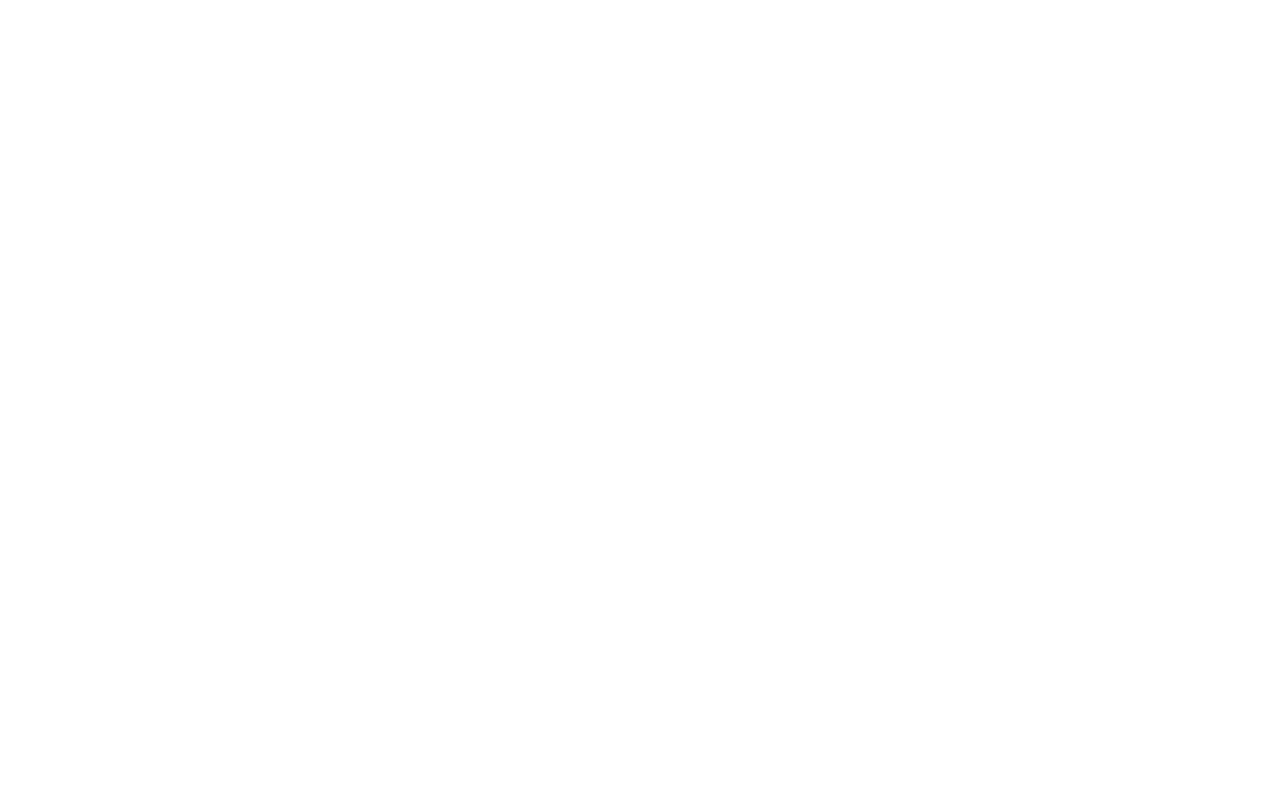
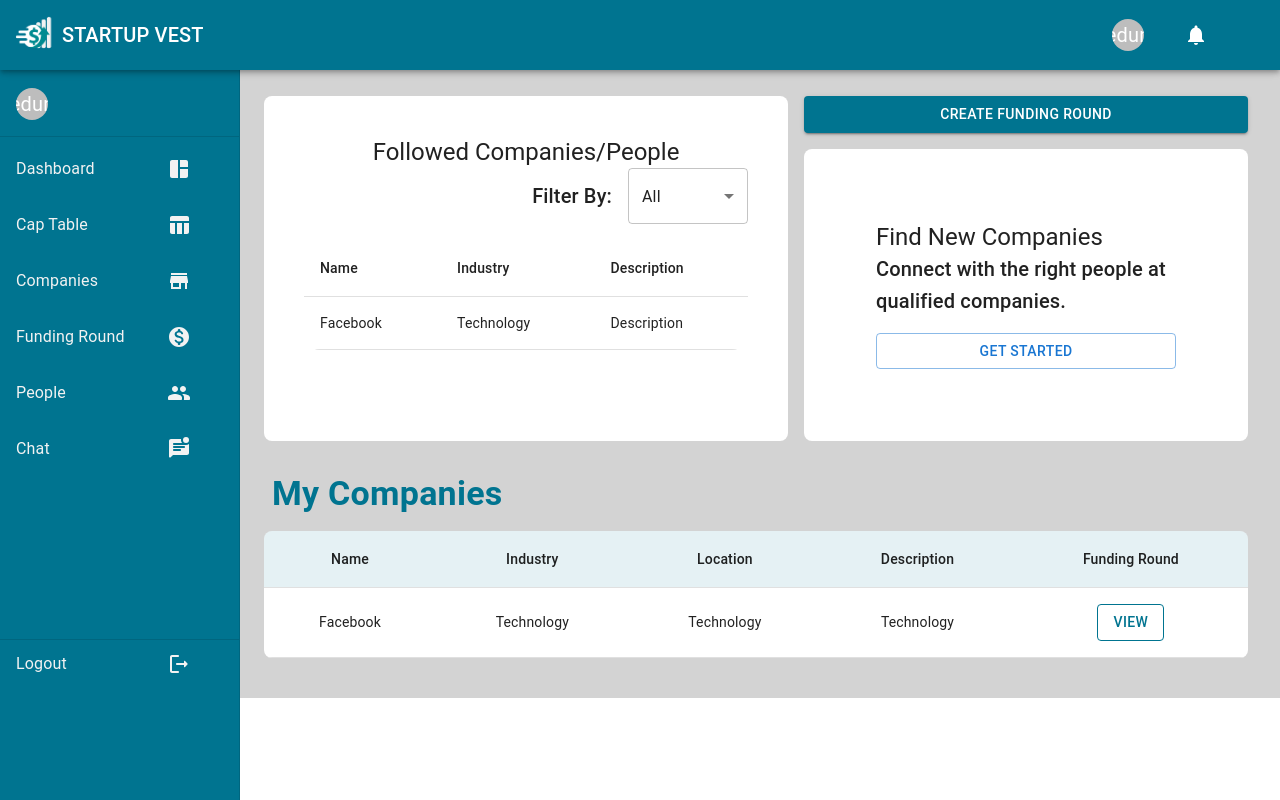
Before and after one commit to XenoviaaaFritzyyy/StartUp-Vest-Front, a React (Create React App) app: page /userdashboard in a window 1280 px wide. Before the commit this address had no page. Built offline with nearby package versions, Linux system fonts and the light colour scheme; no server answers.

Commit message:
Updated na merge nang kay Hazelyn

```diff
--- a/package.json
+++ b/package.json
@@ -5,6 +5,9 @@
   "dependencies": {
     "@emotion/react": "^11.11.4",
     "@emotion/styled": "^11.11.5",
+    "@fortawesome/fontawesome-svg-core": "^6.5.2",
+    "@fortawesome/free-solid-svg-icons": "^6.5.2",
+    "@fortawesome/react-fontawesome": "^0.2.0",
     "@mui/icons-material": "^5.15.14",
     "@mui/material": "^5.15.14",
     "@testing-library/jest-dom": "^5.17.0",
@@ -13,6 +16,7 @@
     "axios": "^1.6.8",
     "react": "^18.2.0",
     "react-dom": "^18.2.0",
+    "react-router-dom": "^6.22.3",
     "react-scripts": "^5.0.1",
     "web-vitals": "^2.1.4"
   },
--- a/src/App.js
+++ b/src/App.js
@@ -11,14 +11,15 @@
 import People from './Components/People';
 import CapTable from './Components/CapTable';
 import CreateBusinessProfile from './Form/CreateBusinessProfile';
+import UserDashboard from './Dashboard/UserDashboard';
 
 function App() {
   return (
     <Router>
+      <Routes>
+        <Route path="/" element={<Login />} />
+        <Route path="/signup" element={<Signup />} />
 
-        <Routes>
-          <Route path="/login" element={<Login />} />
-          <Route path="/signup" element={<Signup />} />
         <Route path="/profile" element={<Profile />} />
         <Route path="/companies" element={<Companies />} />
         <Route path="/startupview" element={<StartUpView />} />
@@ -27,8 +28,9 @@
         <Route path="/fundinground" element={<FundingRound />} />
         <Route path="/people" element={<People />} />
         <Route path="/captable" element={<CapTable />} />
+        <Route path="/userdashboard" element={<UserDashboard />} />
+
       </Routes>
-
     </Router>
   );
 }
--- a/src/Components/Profile.js
+++ b/src/Components/Profile.js
@@ -1,8 +1,7 @@
 import { useState, useEffect } from 'react';
 import Navbar from "../Navbar/Navbar";
 import CreateBusinessProfile from '../Form/CreateBusinessProfile';
-import { Box, Typography, Toolbar, TextField, Avatar, Button, Select, MenuItem, Grid, DialogActions } from '@mui/material';
-import CreateFundingRound from '../Form/CreateFundingRound';
+import { Box, Typography, Toolbar, TextField, Avatar, Button, Select, MenuItem, Grid, DialogActions, Table, TableBody, TableCell, TableContainer, TableHead, TableRow, } from '@mui/material';
 import axios from 'axios';
 
 const drawerWidth = 240;
@@ -17,7 +16,6 @@
 
     const [isEditable, setIsEditable] = useState(false);
     const [openCreateBusinessProfile, setCreateBusinessProfile] = useState(false);
-    const [openCreateFundingRound, setCreateFundingRound] = useState(false);
 
     // Fetch user data when the component mounts.
     useEffect(() => {
@@ -66,14 +64,6 @@
 
     const handleCloseBusinessProfile = () => {
         setCreateBusinessProfile(false);
-    };
-
-    const handleOpenFundingRound = () => {
-        setCreateFundingRound(true);
-    };
-
-    const handleCloseFundingRound = () => {
-        setCreateFundingRound(false);
     };
 
     return (
@@ -138,37 +128,76 @@
                                     </Select>
                                 </Grid>
 
+                                <Grid container justifyContent="flex-end">
                                     <Grid item>
-                                    <Button variant="contained"
-                                        sx={{ ml: 74, mt: 2, width: 150,background: 'rgba(0, 116, 144, 1)', '&:hover': { boxShadow: '0 0 10px rgba(0,0,0,0.5)', backgroundColor: 'rgba(0, 116, 144, 1)' } }} onClick={handleEditClick}>
+                                        <Button
+                                            variant="contained"
+                                            sx={{ mt: 3, width: 150, background: 'rgba(0, 116, 144, 1)', '&:hover': { boxShadow: '0 0 10px rgba(0,0,0,0.5)', backgroundColor: 'rgba(0, 116, 144, 1)' } }}
+                                            onClick={handleEditClick}>
                                             {isEditable ? 'Save Changes' : 'Edit Profile'}
                                         </Button>
                                     </Grid>
                                 </Grid>
                             </Grid>
                         </Grid>
+                    </Grid>
                 </Box>
 
-                <Box component="main" sx={{ background: '#F2F2F2', mr: 5, borderRadius: 2, ml: 8, mt: 2, pb: 3, pt: 3, pl:6.5, pr: 6.5,  display: 'flex', alignItems: 'center' }}>
-                    <Avatar src="/images/business.png" sx={{ marginRight: 2, width: 100, height: 100, border: '3px rgba(0, 116, 144, 1) solid' }}>H</Avatar>
+                <Box component="main" sx={{ display: 'flex', flexDirection: 'column', mt: 3 }}>
+                    <Typography variant="h4" sx={{ pl: 8, color: 'rgba(0, 116, 144, 1)', fontWeight: 'bold' }}>
+                        Create Business Profile
+                    </Typography>
+
+                    <Box sx={{ background: '#F2F2F2', mr: 5, borderRadius: 2, ml: 8, mt: 3, pb: 3, pt: 3, pl: 6.5, pr: 6.5, display: 'flex', alignItems: 'center' }}>
+                        <Avatar src="/images/business.png" sx={{ mr: 2, width: 100, height: 100, border: '3px rgba(0, 116, 144, 1) solid' }}>H</Avatar>
                         <Typography variant="h6" sx={{ flex: 1, color: '#414a4c', fontWeight: '500', marginRight: 2 }}>
                             Establishing a business profile lends credibility to your venture. Don’t wait, enhance your business’s trustworthiness by creating your profile today!
                         </Typography>
 
                         <Button variant="contained" sx={{ background: 'rgba(0, 116, 144, 1)', '&:hover': { boxShadow: '0 0 10px rgba(0,0,0,0.5)', backgroundColor: 'rgba(0, 116, 144, 1)' }}} onClick={handleOpenBusinessProfile}>
-                        Create Business Profile
+                            Create
                         </Button>
                     </Box>
+                </Box>
 
-                <Box component="main" sx={{ background: '#F2F2F2', mr: 5, borderRadius: 2, ml: 8, mt: 2, pb: 3, pt: 3, pl:6.5, pr: 6.5,  display: 'flex', alignItems: 'center' }}>
-                    <Avatar src="/images/funding.jpg" sx={{ marginRight: 2, width: 100, height: 100, border: '3px rgba(0, 116, 144, 1) solid' }}></Avatar>
-                    <Typography variant="h6" sx={{ flex: 1, color: '#414a4c', fontWeight: '500', marginRight: 2 }}>
-                        Starting a funding event secures vital support for startups, driving growth <br/>and innovation.
+                <Box component="main" sx={{ display: 'flex', flexDirection: 'column', mt: 3 }}>
+                    <Typography variant="h4" sx={{ pl: 8, color: 'rgba(0, 116, 144, 1)', fontWeight: 'bold' }}>
+                        Business Profile Information
                         </Typography>
 
-                    <Button variant="contained" onClick={handleOpenFundingRound} sx={{ background: 'rgba(0, 116, 144, 1)', width: 235, '&:hover': { boxShadow: '0 0 10px rgba(0,0,0,0.5)', backgroundColor: 'rgba(0, 116, 144, 1)'}}} >
-                        Create Funding Event
-                    </Button>
+                    <Box sx={{ mr: 5, borderRadius: 2, ml: 8, mt: 3}}>
+                    <TableContainer>
+                    <Table>
+                        <TableHead sx={{ backgroundColor: 'rgba(0, 116, 144, 0.1)'}}>
+                            <TableRow>
+                                <TableCell sx={{ textAlign: 'center' }}>
+                                    <Typography variant="subtitle1" sx={{ fontWeight: 'bold' }}>Type</Typography>
+                                </TableCell>
+                                <TableCell sx={{ textAlign: 'center' }}>
+                                    <Typography variant="subtitle1" sx={{ fontWeight: 'bold' }}>Name</Typography>
+                                </TableCell>
+                                <TableCell sx={{ textAlign: 'center' }}>
+                                    <Typography variant="subtitle1" sx={{ fontWeight: 'bold' }}>Industry</Typography>
+                                </TableCell>
+                                <TableCell sx={{ textAlign: 'center' }}>
+                                    <Typography variant="subtitle1" sx={{ fontWeight: 'bold' }}>Action</Typography>
+                                </TableCell>
+                            </TableRow>
+                        </TableHead>
+
+                        <TableBody>
+                            <TableRow>
+                                <TableCell sx={{ textAlign: 'center' }}>Investor</TableCell>
+                                <TableCell sx={{ textAlign: 'center' }}>Hazelyn</TableCell>
+                                <TableCell sx={{ textAlign: 'center' }}>Technology</TableCell>
+                                <TableCell sx={{ textAlign: 'center' }}>
+                                    <Button variant="outlined" sx={{ color: 'rgba(0, 116, 144, 1)', borderColor: 'rgba(0, 116, 144, 1)' }}>View</Button>
+                                </TableCell>
+                            </TableRow>
+                        </TableBody>
+                    </Table>
+                    </TableContainer>
+                </Box>
                 </Box>
             </Box>
 
@@ -205,47 +234,7 @@
 
                             {/* <Button variant="contained" sx={{ background: 'rgba(0, 116, 144, 1)', '&:hover': { boxShadow: '0 0 10px rgba(0,0,0,0.5)', backgroundColor: 'rgba(0, 116, 144, 1)' }}}>
                                 Create Profile
-                            </Button> */}
-                        </Box>
-                    </DialogActions>
-                    </Box>
-                </Box>
-            )}
-
-            {/* Custom Full Page Dialog for Creating Funding Round */}
-                {openCreateFundingRound && (
-                    <Box
-                        sx={{
-                            position: 'fixed',
-                            top: 0,
-                            left: 0,
-                            width: '100%',
-                            height: '100%',
-                            zIndex: 1300,
-                            backgroundColor: 'rgba(0, 0, 0, 0.5)',
-                            display: 'flex',
-                            justifyContent: 'center',
-                            alignItems: 'center'}}>
-
-                    <Box
-                        sx={{
-                            background: '#F2F2F2',
-                            maxidth: '100%',
-                            maxHeight: '90%',
-                            overflowY: 'auto',
-                            boxShadow: '0 0 20px rgba(0, 0, 0, 0.5)'}}>
-
-                        <CreateFundingRound />
-
-                    <DialogActions>
-                        <Box sx={{ display: 'flex', mt: 1, mb: 1,mr: 5}}>
-                            <Button variant="text" sx={{ mr: 2 , color: 'rgba(0, 116, 144, 1)'}} onClick={handleCloseFundingRound}>
-                                Cancel
-                            </Button>
-
-                            <Button variant="contained" sx={{ background: 'rgba(0, 116, 144, 1)', '&:hover': { boxShadow: '0 0 10px rgba(0,0,0,0.5)', backgroundColor: 'rgba(0, 116, 144, 1)' }}}>
-                                Create Funding Round
-                            </Button>
+                        </Button>*/}
                         </Box>
                     </DialogActions>
                     </Box>
--- a/src/Components/Signup.js
+++ b/src/Components/Signup.js
@@ -85,7 +85,7 @@
                             <button type="submit" className="signup-button">Sign Up</button>
 
                         <div className="login">
-                            <label>Already have an account? <Link to="/login" className="clickable">Sign In</Link></label>
+                            <label>Already have an account? <Link to="/" className="clickable">Sign In</Link></label>
                         </div>
                     </div>
                 </div>
--- /dev/null
+++ b/src/Dashboard/UserDashboard.js
@@ -0,0 +1,163 @@
+import { useState } from 'react';
+import Navbar from "../Navbar/Navbar";
+import { Box, Typography, Toolbar, Button, Select, MenuItem, Grid, Table, TableBody, TableCell, TableContainer, TableHead, TableRow, DialogActions } from '@mui/material';
+import { Link, useNavigate } from 'react-router-dom';
+
+
+import CreateFundingRound from '../Form/CreateFundingRound';
+
+const drawerWidth = 240;
+
+function UserDashboard() {
+    const [openCreateFundingRound, setOpenCreateFundingRound] = useState(false);
+
+    const handleOpenFundingRound = () => {
+        setOpenCreateFundingRound(true);
+    };
+
+    const handleCloseFundingRound = () => {
+        setOpenCreateFundingRound(false);
+    };
+
+    return (
+        <>
+            <Navbar />
+            <Toolbar />
+
+            <Box component="main" sx={{ display: 'flex', flexGrow: 1, p: 4, paddingLeft: `${drawerWidth}px`, width: '100%', overflowX: 'hidden', backgroundColor: '#D3D3D3' }}>
+                {/* Left Box */}
+                <Box sx={{ flex: 1, background: 'white', display: 'flex', alignItems: 'center', flexDirection: 'column', ml: 3, borderRadius: 2, p: 5 }}>
+                    <Typography variant="h5">Followed Companies/People</Typography>
+
+                    <Grid container alignItems="center" justifyContent="flex-end" spacing={2}>
+                        <Grid item>
+                            <Typography variant="h6">Filter By:</Typography>
+                        </Grid>
+                        <Grid item>
+                            <Select defaultValue="All" variant="outlined" sx={{ minWidth: 120 }}> {/* Adjust the minWidth to your desired width */}
+                                <MenuItem value="All">All</MenuItem>
+                                <MenuItem value="Startup">Startup</MenuItem>
+                                <MenuItem value="Investor">Investor</MenuItem>
+                            </Select>
+                        </Grid>
+                    </Grid>
+                    <TableContainer component={Box} sx={{ mt: 2, backgroundColor: 'white', borderRadius: 4 }}>
+                        <Table>
+                            <TableHead>
+                                <TableRow>
+                                    <TableCell>Name</TableCell>
+                                    <TableCell>Industry</TableCell>
+                                    <TableCell>Description</TableCell>
+                                </TableRow>
+                            </TableHead>
+                            <TableBody>
+                                <TableRow>
+                                    <TableCell>Facebook</TableCell>
+                                    <TableCell>Technology</TableCell>
+                                    <TableCell>Description</TableCell>
+                                </TableRow>
+                            </TableBody>
+                        </Table>
+                    </TableContainer>
+                </Box>
+
+                {/* Right Boxes */}
+                <Box sx={{ flex: 1, display: 'flex', flexDirection: 'column', justifyContent: 'space-between', paddingLeft: 2 }}>
+                    {/* Box for Create Funding Round Button */}
+                    <Box sx={{ borderRadius: 4, mb: 2 }}>
+                        <Button variant="contained" sx={{ background: 'rgba(0, 116, 144, 1)', '&:hover': { backgroundColor: 'rgba(0, 116, 144, 0.8)' }, color: '#fff' }} fullWidth onClick={handleOpenFundingRound}>
+                            Create Funding Round
+                        </Button>
+                    </Box>
+
+                    {/* Box for Find New Companies Button */}
+                    <Box sx={{ background: 'white', p: 9, borderRadius: 2 }}>
+                        <Typography variant="h5">Find New Companies</Typography>
+                        <Typography variant="h6">Connect with the right people at qualified companies.</Typography>
+
+                        <Box sx={{ mt: 2 }}>
+                            {/* Wrap the button with Link */}
+                            <Button variant="outlined" fullWidth component={Link} to="/companies">
+                                Get Started
+                            </Button>
+                        </Box>
+                    </Box>
+                </Box>
+            </Box>
+
+            {/* Table */}
+            <Box sx={{ display: 'flex', flexDirection: 'column', flexGrow: 1, pr: 7, pb: 5, pl: `${drawerWidth}px`, width: '100%', overflowX: 'hidden', backgroundColor: '#D3D3D3' }}>
+                <Typography variant="h4" sx={{ pl: 4, color: 'rgba(0, 116, 144, 1)', fontWeight: 'bold' }}>
+                    My Companies
+                </Typography>
+
+                <TableContainer component={Box} sx={{ backgroundColor: 'white', borderRadius: 2, ml: 3, mt: 2}}>
+                    <Table>
+                        <TableHead sx={{ backgroundColor: 'rgba(0, 116, 144, 0.1)'}}>
+                            <TableRow>
+                                <TableCell sx={{ textAlign: 'center' }}>Name</TableCell>
+                                <TableCell sx={{ textAlign: 'center' }}>Industry</TableCell>
+                                <TableCell sx={{ textAlign: 'center' }}>Location</TableCell>
+                                <TableCell sx={{ textAlign: 'center' }}>Description</TableCell>
+                                <TableCell sx={{ textAlign: 'center' }}>Funding Round</TableCell>
+                            </TableRow>
+                        </TableHead>
+                        <TableBody>
+                            <TableRow>
+                                <TableCell sx={{ textAlign: 'center' }}>Facebook</TableCell>
+                                <TableCell sx={{ textAlign: 'center' }}>Technology</TableCell>
+                                <TableCell sx={{ textAlign: 'center' }}>Technology</TableCell>
+                                <TableCell sx={{ textAlign: 'center' }}>Technology</TableCell>
+                                <TableCell sx={{ textAlign: 'center' }}>
+                                    <Button variant="outlined" sx={{ color: 'rgba(0, 116, 144, 1)', borderColor: 'rgba(0, 116, 144, 1)' }}>View</Button>
+                                </TableCell>
+                            </TableRow>
+                        </TableBody>
+                    </Table>
+                </TableContainer>
+            </Box>
+
+            {/* Custom Full Page Dialog for Creating Funding Round */}
+            {openCreateFundingRound && (
+                <Box
+                    sx={{
+                        position: 'fixed',
+                        top: 0,
+                        left: 0,
+                        width: '100%',
+                        height: '100%',
+                        zIndex: 1300,
+                        backgroundColor: 'rgba(0, 0, 0, 0.5)',
+                        display: 'flex',
+                        justifyContent: 'center',
+                        alignItems: 'center'}}>
+
+                <Box
+                    sx={{
+                        background: '#F2F2F2',
+                        maxWidth: '100%',
+                        maxHeight: '90%',
+                        overflowY: 'auto',
+                        boxShadow: '0 0 20px rgba(0, 0, 0, 0.5)'}}>
+
+                    <CreateFundingRound />
+
+                    <DialogActions>
+                        <Box sx={{ display: 'flex', mt: 1, mb: 1, mr: 5}}>
+                            <Button variant="text" sx={{ mr: 2 , color: 'rgba(0, 116, 144, 1)'}} onClick={handleCloseFundingRound}>
+                                Cancel
+                            </Button>
+
+                            <Button variant="contained" sx={{ background: 'rgba(0, 116, 144, 1)', '&:hover': { backgroundColor: 'rgba(0, 116, 144, 0.8)' }, color: '#fff' }}>
+                                Create
+                            </Button>
+                        </Box>
+                    </DialogActions>
+                </Box>
+            </Box>
+        )}
+    </>
+    );
+}
+
+export default UserDashboard;
--- a/src/Navbar/Navbar.js
+++ b/src/Navbar/Navbar.js
@@ -16,12 +16,12 @@
 
 export default function Navbar() {
   const menuItems = [
-    { text: 'Dashboard', icon: <SpaceDashboardIcon sx={{color: '#F2F2F2'}}/>, link: "/profile" },
-    { text: 'Cap Table', icon: <TableChartIcon sx={{color: '#F2F2F2'}}/>, link: "/captable" },
-    { text: 'Companies', icon: <StoreIcon sx={{color: '#F2F2F2'}}/>, link: "/companies" },
-    { text: 'Funding Round', icon: <MonetizationOnIcon sx={{color: '#F2F2F2'}}/>, link: "/fundinground" },
-    { text: 'People', icon: <PeopleIcon sx={{color: '#F2F2F2'}}/>, link: "/people" },
-    { text: 'Chat', icon: <MarkUnreadChatAltRoundedIcon sx={{color: '#F2F2F2'}}/>, link: "/chat" },
+    { text: 'Dashboard', icon: <SpaceDashboardIcon sx={{color: '#F2F2F2'}}/>, path: '/userdashboard' },
+    { text: 'Cap Table', icon: <TableChartIcon sx={{color: '#F2F2F2'}}/>, path: '/captable' },
+    { text: 'Companies', icon: <StoreIcon sx={{color: '#F2F2F2'}}/>, path: '/companies' },
+    { text: 'Funding Round', icon: <MonetizationOnIcon sx={{color: '#F2F2F2'}}/>, path: '/fundinground' },
+    { text: 'People', icon: <PeopleIcon sx={{color: '#F2F2F2'}}/>, path: '/people' },
+    { text: 'Chat', icon: <MarkUnreadChatAltRoundedIcon sx={{color: '#F2F2F2'}}/>, path: '/chat' },
   ];
 
   // Add state variables for the user's first and last name.
@@ -29,9 +29,6 @@
   const [lastName, setLastName] = useState('');
   // Add a state variable for the user's photo.
   const [userPhoto, setUserPhoto] = useState('');
-
-// Update the userPhoto state variable along with firstName and lastName.
-// setUserPhoto(response.data.photo);
 
   // Fetch user data when the component mounts.
   useEffect(() => {
@@ -54,6 +51,7 @@
           console.error('Failed to fetch user data:', error);
       }
   };
+
   return (
     <Box sx={{ display: 'flex' }}>
       <CssBaseline />
@@ -64,8 +62,8 @@
             STARTUP VEST
           </Typography>
           <Box sx={{ flexGrow: 1 }} />
-          <Avatar sx={{ marginRight: 2, width: 40, height: 40}}>{userPhoto ? <img src={userPhoto} alt="User" /> : `${firstName[0]}${lastName[0]}`}</Avatar>
-            <Typography variant="h7" noWrap component="div" sx={{marginRight: 2}} >
+          <Avatar sx={{ marginRight: 2, width: 32, height: 32}}>{userPhoto ? <img src={userPhoto} alt="User" /> : `${firstName[0]}${lastName[0]}`}</Avatar>
+            <Typography variant="h7" noWrap component="div" sx={{marginRight: 2}}>
               {firstName} {lastName}
             </Typography>
             <IconButton size="medium" aria-label="show 17 new notifications" color="inherit" sx={{marginRight: 5}}>
@@ -85,9 +83,7 @@
           <List>
             <ListItem disablePadding>
             <ListItemButton component={Link} to="/profile">
-                <Avatar sx={{ marginTop: 1, marginRight: 2, marginBottom: 1, width: 40, height: 40}}>
-                  {userPhoto ? <img src={userPhoto} alt="User" /> : `${firstName[0]}${lastName[0]}`}
-                </Avatar>
+                <Avatar sx={{ marginTop: 1, marginRight: 2, marginBottom: 1, width: 32, height: 32}}>{userPhoto ? <img src={userPhoto} alt="User" /> : `${firstName[0]}${lastName[0]}`}</Avatar>
                 <Typography noWrap component="div" sx={{fontSize: 15}}>
                   {firstName} {lastName}
                 </Typography>
@@ -96,7 +92,7 @@
             <Divider />
             {menuItems.map((item) => (
               <ListItem key={item.text} disablePadding sx={{marginTop: 1}}>
-                <ListItemButton component={Link} to={item.link}>
+                <ListItemButton component={Link} to={item.path}>
                   <ListItemText primary={item.text} />
                   <ListItemIcon>
                     {item.icon}
@@ -106,7 +102,7 @@
             ))}
             <Divider sx={{marginTop: 20.7}} />
             <ListItem disablePadding>
-              <ListItemButton to={"/login"}>
+            <ListItemButton component={Link} to="/">
                 <ListItemText primary="Logout" />
               <ListItemIcon>
                 <LogoutIcon sx={{color: '#F2F2F2'}}/>
```
Also changed, not shown: src/Form/CreateFundingRound.js (+34 -48 lines), src/index.js (+0 -10 lines), 1 other file (tests, documents, lock files or other folders). Lines whose indentation alone changed are shown as unchanged.
